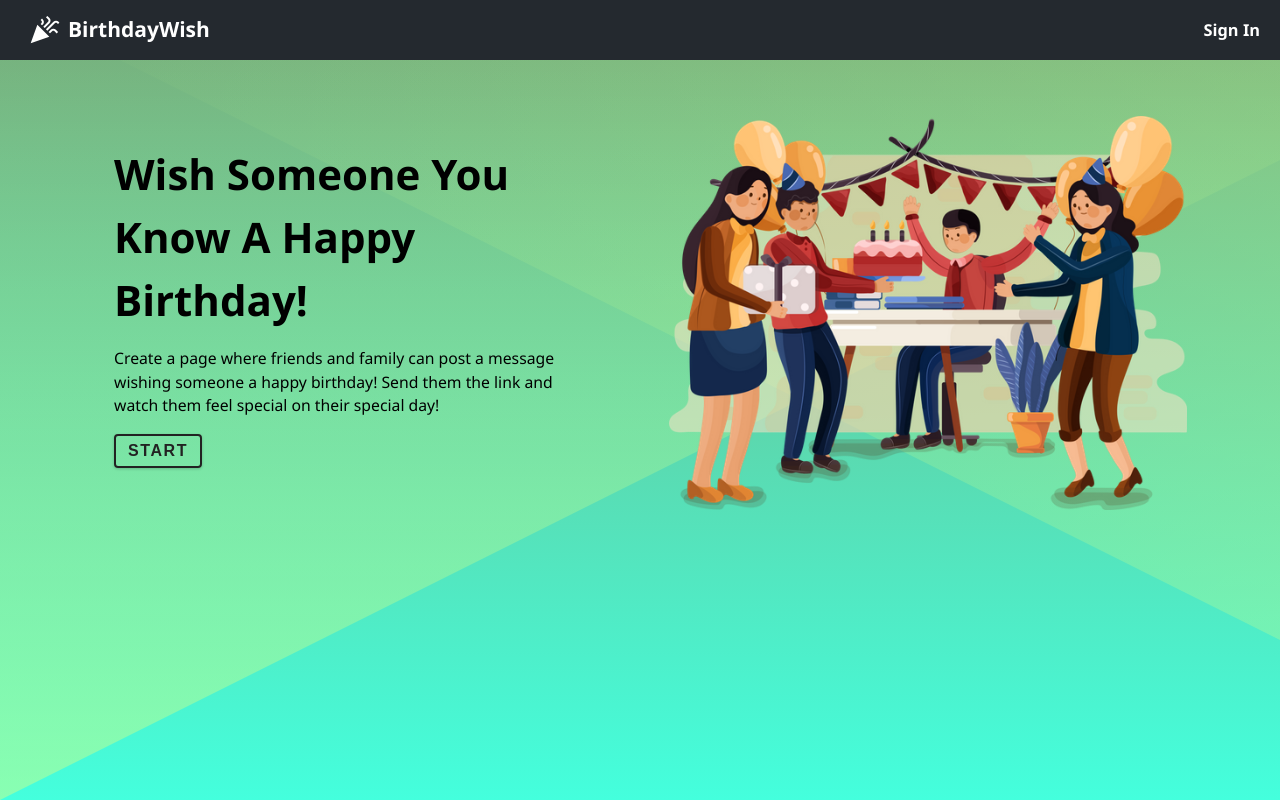
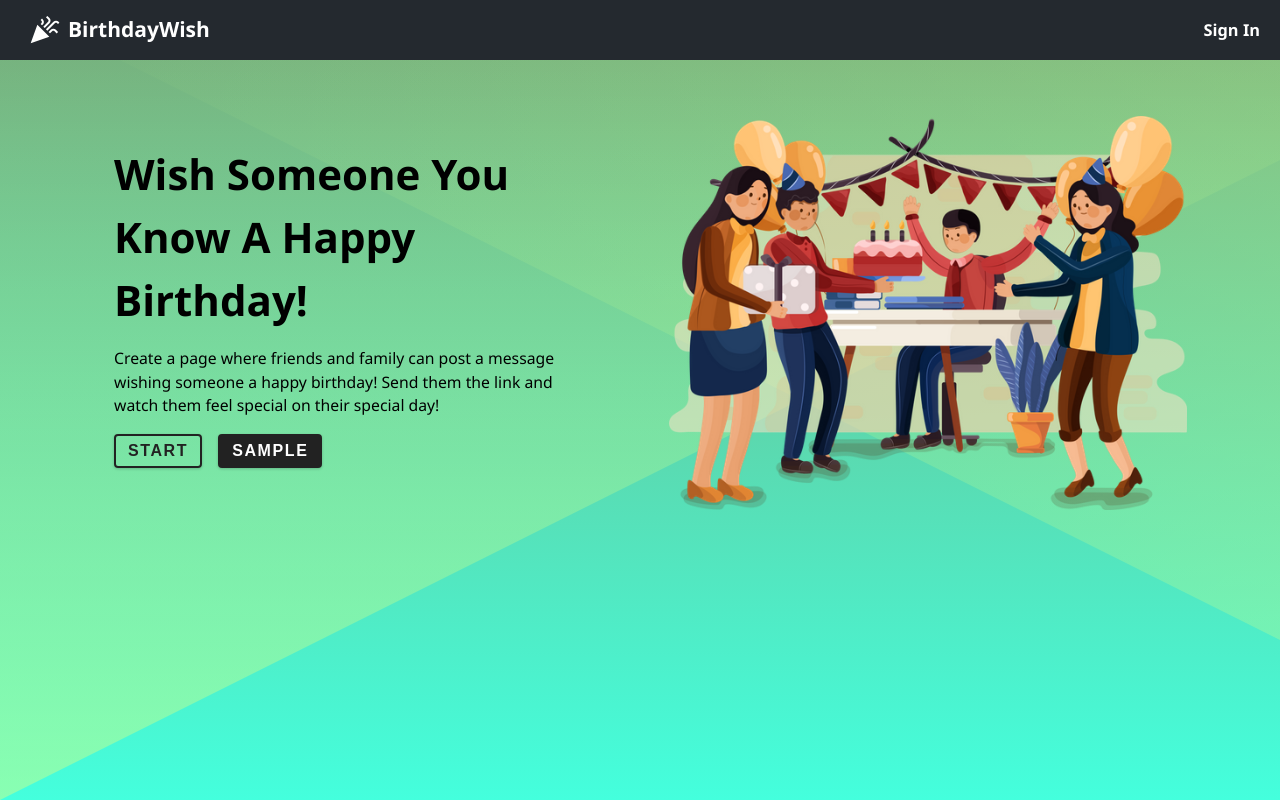
Before and after one commit to almazankaze/BirthdayWebsite, a React (Create React App) app in the folder client/: page / in a window 1280 px wide. Built offline with nearby package versions, Linux system fonts and the light colour scheme.

Commit message:
added new button to home

```diff
--- a/client/src/pages/Home.js
+++ b/client/src/pages/Home.js
@@ -23,6 +23,11 @@ const Home = () => {
               Start
             </button>
           </NavLink>
+          <NavLink to={"/birthday/64319a41e06a346775163416"}>
+            <button className="btn sample-btn" type="button">
+              Sample
+            </button>
+          </NavLink>
         </div>
         <div className="hero-img-container">
           <img src={heroImg} alt="Birthday celebration"></img>
--- a/client/src/pages/home.css
+++ b/client/src/pages/home.css
@@ -34,6 +34,16 @@
 
 .hero-img-container img {
   width: 90%;
+}
+
+.sample-btn {
+  color: #fff !important;
+  background: #222 !important;
+}
+
+.sample-btn:hover {
+  background: transparent !important;
+  color: #222 !important;
 }
 
 .birthdays-section {
```
